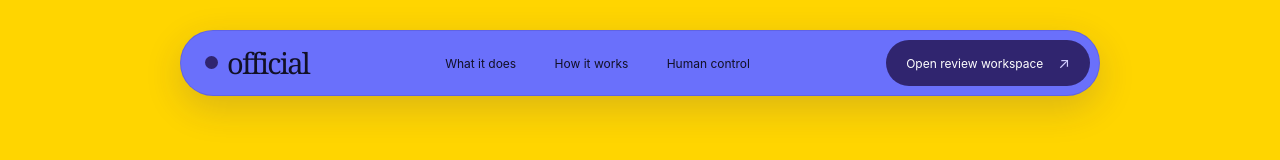
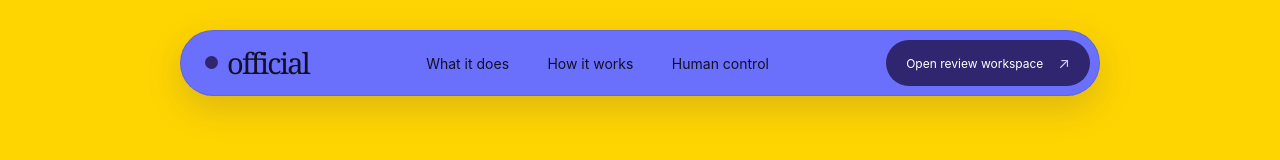
Before and after one commit to maitreyaaaaa/official, a React (Vite) app: page / in a window 1280 px wide. Shown: the top 160 px of the page. Built offline with nearby package versions, Linux system fonts and the light colour scheme.

Commit message:
Increase marketing navigation text size

```diff
--- a/marketing-site/frontend/marketing-site.css
+++ b/marketing-site/frontend/marketing-site.css
@@ -55,7 +55,7 @@ html.marketing-scroll-smooth { scroll-behavior: smooth; scroll-padding-top: 100p
 .marketing-brand { display: inline-flex; flex: 0 0 auto; align-items: center; gap: 9px; font: 500 29px/.95 Georgia, 'Times New Roman', serif; letter-spacing: -1.8px; }
 .marketing-brand > span { width: 13px; height: 13px; border-radius: 50%; background: var(--site-olive-dark); }
 .marketing-links { display: flex; flex: 1; align-items: center; justify-content: center; gap: clamp(18px, 3vw, 42px); }
-.marketing-links a,
+.marketing-links a { font-size: 14px; }
 .nav-demo { font-size: 12px; }
 .marketing-links a { color: #111026; transition: color .18s ease; }
 .marketing-links a:hover,
@@ -293,7 +293,7 @@ html.marketing-scroll-smooth { scroll-behavior: smooth; scroll-padding-top: 100p
   .menu-toggle span { width: 16px; height: 1px; background: #111026; }
   .marketing-links { position: absolute; top: calc(100% + 7px); right: 10px; left: 10px; display: none; align-items: stretch; gap: 0; padding: 8px 16px; border: 1px solid rgb(17 16 38 / 20%); border-radius: 17px; background: var(--site-mascot); box-shadow: 0 18px 32px rgb(49 37 111 / 22%); }
   .marketing-links.is-open { display: grid; }
-  .marketing-links a { padding: 13px 2px; border-bottom: 1px solid rgb(17 16 38 / 20%); font-size: 12px; }
+  .marketing-links a { padding: 13px 2px; border-bottom: 1px solid rgb(17 16 38 / 20%); font-size: 14px; }
   .marketing-links .mobile-demo-link { display: flex; justify-content: space-between; border-bottom: 0; color: #111026; font-weight: 700; }
   .home-hero { display: flex; min-height: auto; flex-direction: column; align-items: stretch; gap: 31px; padding-block: 57px 57px; }
   .hero-copy { padding-inline: 2px; }
```
